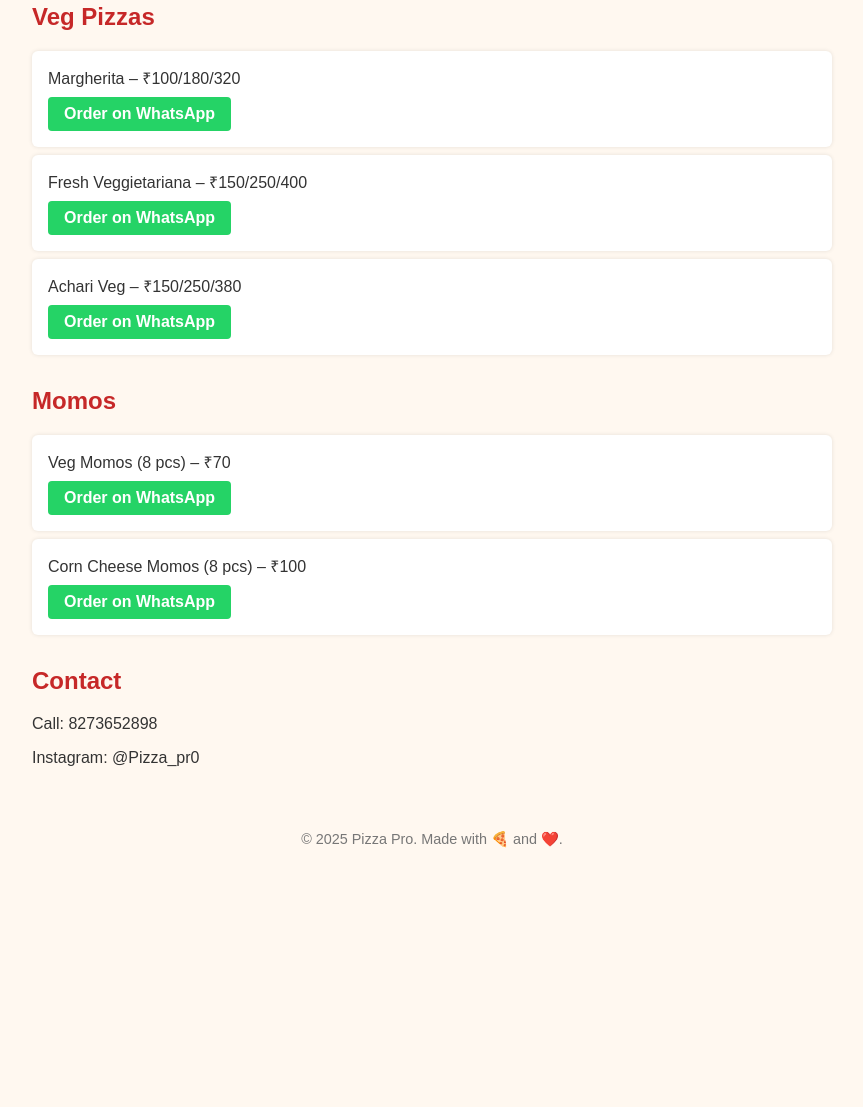
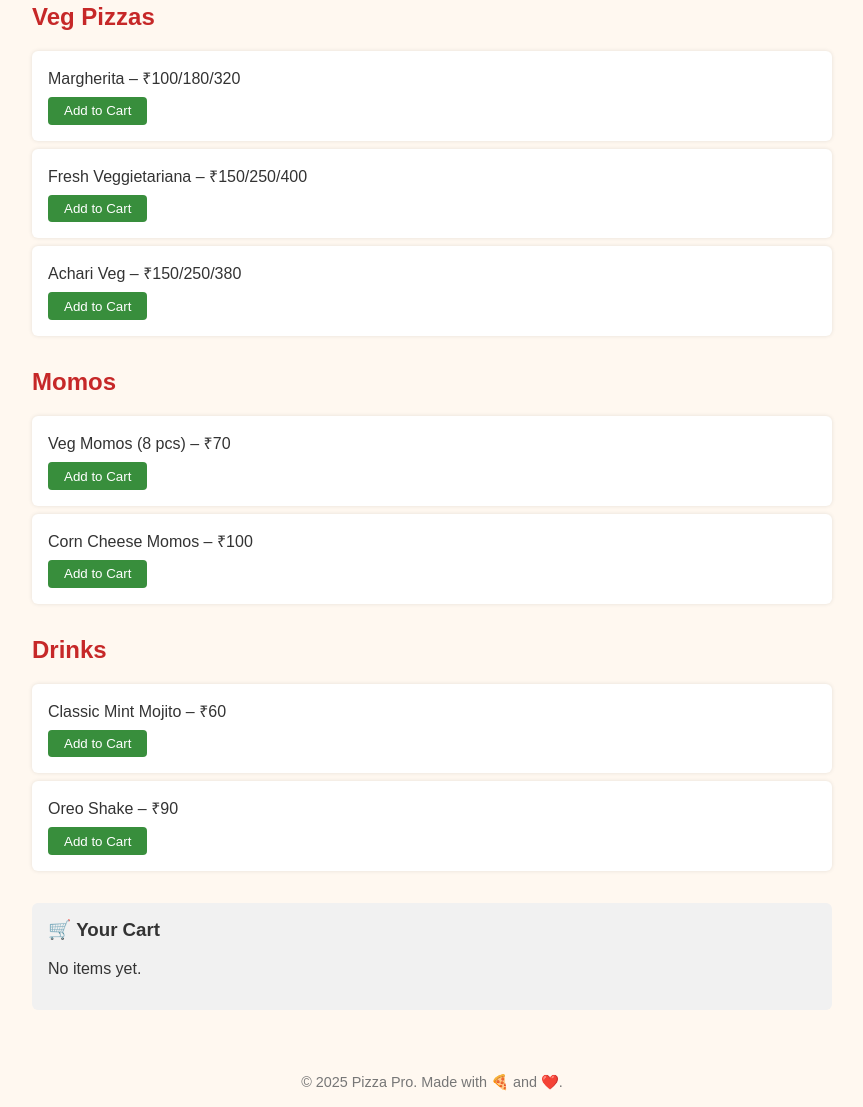
Before and after one commit to sarvind1119/PizzaPro, a plain HTML site: page index.html in a window 1280 px wide. Shown: the part 164-1271 px from the top of the page, without its empty margins (208-1071 px from the left). Before the commit the page ends 1028 px from the top, so only its background shows below. Drawn offline with Linux system fonts and the light colour scheme.

Commit message:
Update index.html

```diff
--- a/index.html
+++ b/index.html
@@ -13,7 +13,11 @@
     h2 { color: #c62828; margin-top: 2rem; }
     ul { list-style: none; padding: 0; }
     li { background: #fff; margin-bottom: 0.5rem; padding: 1rem; border-radius: 6px; box-shadow: 0 0 4px rgba(0,0,0,0.1); }
-    a.order-btn { display: inline-block; margin-top: 0.5rem; background: #25D366; color: white; padding: 0.5rem 1rem; border-radius: 4px; text-decoration: none; font-weight: bold; }
+    button.add-btn { background: #388e3c; color: white; padding: 0.4rem 1rem; border: none; border-radius: 4px; cursor: pointer; margin-top: 0.5rem; }
+    .cart { background: #f1f1f1; padding: 1rem; border-radius: 6px; }
+    .cart h3 { margin-top: 0; }
+    .cart-items { margin-bottom: 1rem; }
+    .order-btn { display: inline-block; background: #25D366; color: white; padding: 0.6rem 1rem; text-decoration: none; border-radius: 4px; font-weight: bold; }
     footer { text-align: center; padding: 1rem; font-size: 0.9rem; color: #777; }
   </style>
 </head>
@@ -29,17 +33,16 @@
       <ul>
         <li>
           Margherita – ₹100/180/320<br />
-          <a class="order-btn" href="https://wa.me/918909561914?text=I%20would%20like%20to%20order%20a%20Margherita%20Pizza">Order on WhatsApp</a>
+          <button class="add-btn" onclick="addToCart('Margherita Pizza', 100)">Add to Cart</button>
         </li>
         <li>
           Fresh Veggietariana – ₹150/250/400<br />
-          <a class="order-btn" href="https://wa.me/918909561914?text=I%20would%20like%20to%20order%20a%20Fresh%20Veggietariana%20Pizza">Order on WhatsApp</a>
+          <button class="add-btn" onclick="addToCart('Fresh Veggietariana Pizza', 150)">Add to Cart</button>
         </li>
         <li>
           Achari Veg – ₹150/250/380<br />
-          <a class="order-btn" href="https://wa.me/918909561914?text=I%20would%20like%20to%20order%20an%20Achari%20Veg%20Pizza">Order on WhatsApp</a>
+          <button class="add-btn" onclick="addToCart('Achari Veg Pizza', 150)">Add to Cart</button>
         </li>
-        <!-- Add more items similarly -->
       </ul>
     </div>
 
@@ -48,24 +51,69 @@
       <ul>
         <li>
           Veg Momos (8 pcs) – ₹70<br />
-          <a class="order-btn" href="https://wa.me/918909561914?text=I%20want%20to%20order%20Veg%20Momos">Order on WhatsApp</a>
+          <button class="add-btn" onclick="addToCart('Veg Momos (8 pcs)', 70)">Add to Cart</button>
         </li>
         <li>
-          Corn Cheese Momos (8 pcs) – ₹100<br />
-          <a class="order-btn" href="https://wa.me/918909561914?text=I%20want%20to%20order%20Corn%20Cheese%20Momos">Order on WhatsApp</a>
+          Corn Cheese Momos – ₹100<br />
+          <button class="add-btn" onclick="addToCart('Corn Cheese Momos', 100)">Add to Cart</button>
         </li>
       </ul>
     </div>
 
     <div class="section">
-      <h2>Contact</h2>
-      <p>Call: 8273652898</p>
-      <p>Instagram: @Pizza_pr0</p>
+      <h2>Drinks</h2>
+      <ul>
+        <li>
+          Classic Mint Mojito – ₹60<br />
+          <button class="add-btn" onclick="addToCart('Classic Mint Mojito', 60)">Add to Cart</button>
+        </li>
+        <li>
+          Oreo Shake – ₹90<br />
+          <button class="add-btn" onclick="addToCart('Oreo Shake', 90)">Add to Cart</button>
+        </li>
+      </ul>
+    </div>
+
+    <div class="section cart">
+      <h3>🛒 Your Cart</h3>
+      <div class="cart-items" id="cart-items">No items yet.</div>
+      <div id="cart-total"></div>
+      <a href="#" id="whatsapp-link" class="order-btn" target="_blank" style="display:none">Order on WhatsApp</a>
     </div>
   </div>
 
   <footer>
     &copy; 2025 Pizza Pro. Made with 🍕 and ❤️.
   </footer>
+
+  <script>
+    let cart = [];
+
+    function addToCart(item, price) {
+      cart.push({ item, price });
+      updateCart();
+    }
+
+    function updateCart() {
+      const cartDiv = document.getElementById('cart-items');
+      const totalDiv = document.getElementById('cart-total');
+      const link = document.getElementById('whatsapp-link');
+
+      if (cart.length === 0) {
+        cartDiv.innerHTML = 'No items yet.';
+        link.style.display = 'none';
+        totalDiv.innerHTML = '';
+        return;
+      }
+
+      cartDiv.innerHTML = cart.map(c => `• ${c.item} – ₹${c.price}`).join('<br>');
+      const total = cart.reduce((sum, i) => sum + i.price, 0);
+      totalDiv.innerHTML = `<strong>Total: ₹${total}</strong>`;
+
+      const orderText = encodeURIComponent(`Hi! I want to order:\n${cart.map(c => '- ' + c.item + ' – ₹' + c.price).join('\n')}\nTotal: ₹${total}`);
+      link.href = `https://wa.me/918909561914?text=${orderText}`;
+      link.style.display = 'inline-block';
+    }
+  </script>
 </body>
 </html>
```
